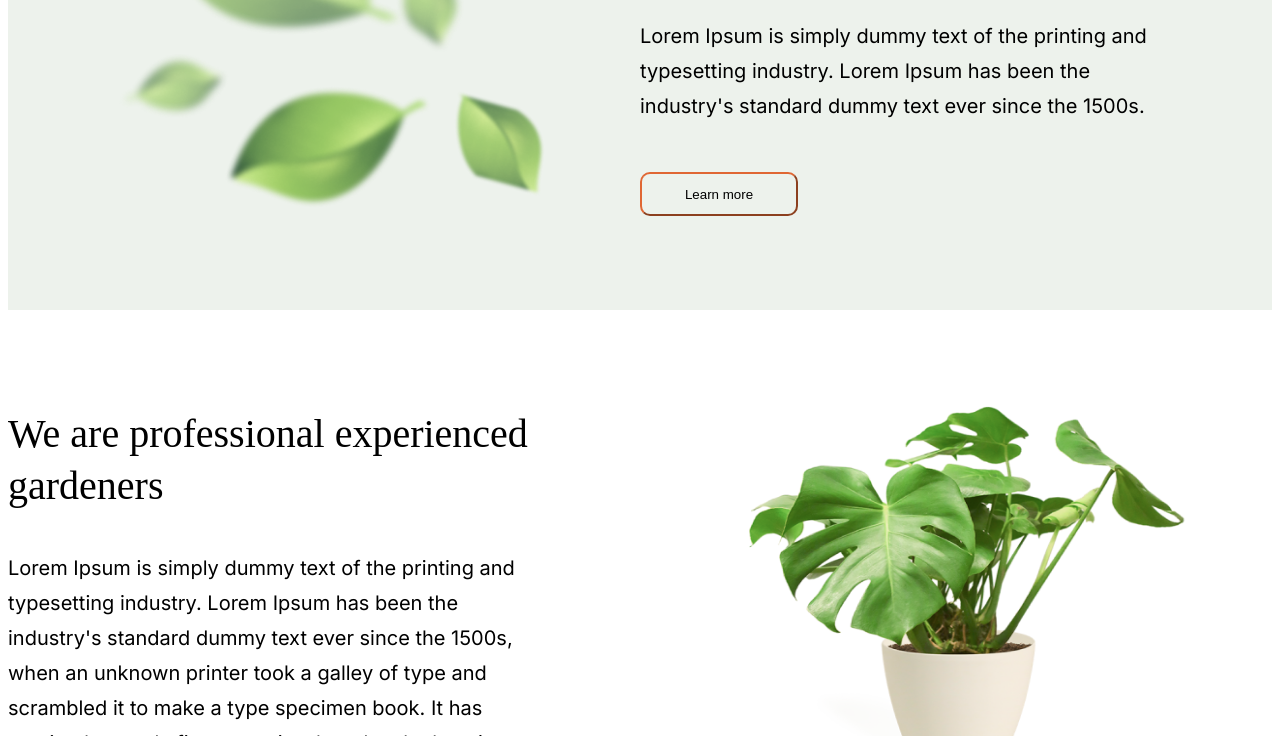
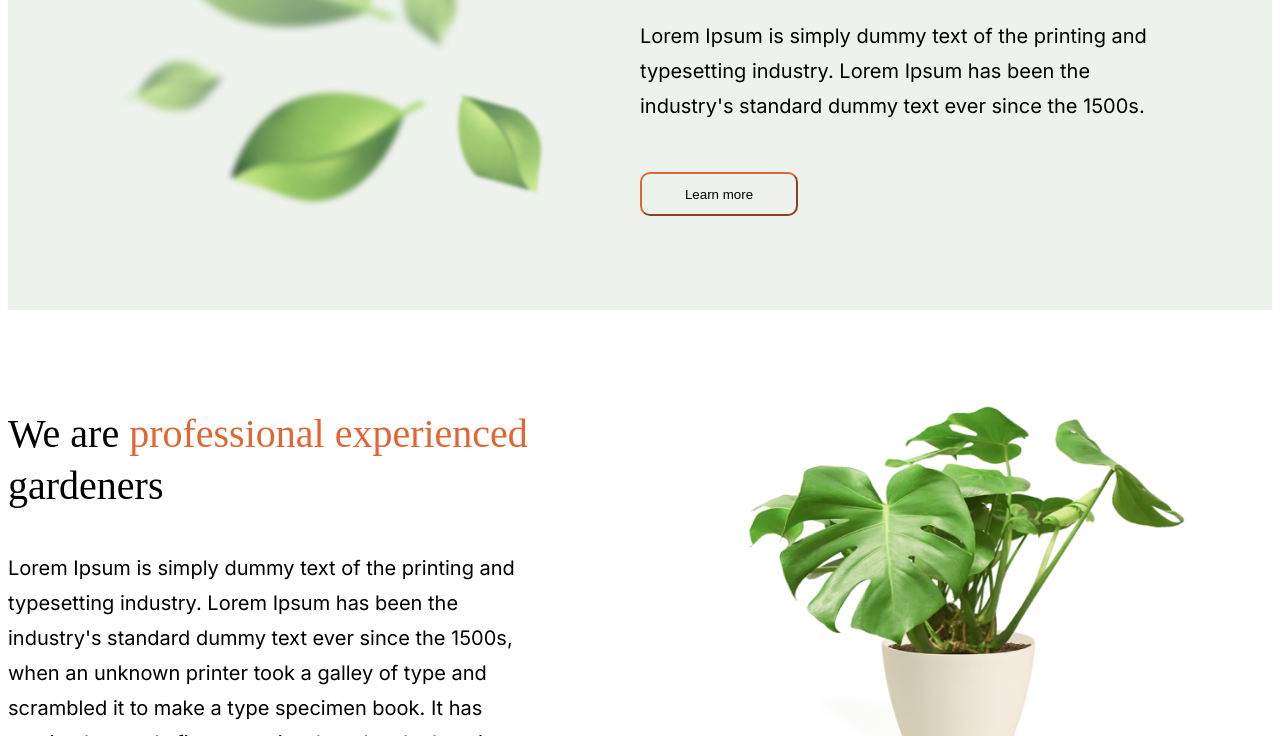
Before and after one commit to aniskamaksim/Plants, a plain HTML site: page index.html in a window 1280 px wide. Shown: the part 364-1100 px from the top of the page. Drawn offline with Linux system fonts and the light colour scheme; a web font is replaced by a local one.

Commit message:
feat: add favicon, color two words on orange

```diff
--- a/index.html
+++ b/index.html
@@ -4,6 +4,7 @@
     <meta charset="UTF-8">
     <meta name="viewport" content="width=device-width, user-scalable=no, initial-scale=1.0, maximum-scale=1.0, minimum-scale=1.0">
     <meta http-equiv="X-UA-Compatible" content="ie=edge">
+    <link rel="icon" href="./assets/img/logo_vector.png" type="image/png">
     <link rel="stylesheet" href="./style.css" type="text/css">
     <link rel="preconnect" href="https://fonts.googleapis.com"><link rel="preconnect" href="https://fonts.gstatic.com" crossorigin><link href="https://fonts.googleapis.com/css2?family=Inika:wght@400;700&family=Inter:wght@100;200;300;400;500;600;700;800;900&display=swap" rel="stylesheet">
     <title>Plants</title>
@@ -43,7 +44,7 @@
             <img src="./assets/img/houseplant%201.png" alt="leaves" class="section_1_leaves">
         </div>
         <div class="section_1_right">
-            <div class="section_1_title title_2">We are professional experienced gardeners</div>
+            <div class="section_1_title title_2">We are <span class = "orange_span">professional experienced</span> gardeners</div>
             <div class="section_1_text">Lorem Ipsum is simply dummy text of the printing and typesetting industry. Lorem Ipsum has been the industry's standard dummy text ever since the 1500s, when an unknown printer took a galley of type and scrambled it to make a type specimen book. It has survived not only five centuries, but also the leap into electronic typesetting, remaining essentially unchanged. </div>
         </div>
     </div>
--- a/style.css
+++ b/style.css
@@ -135,5 +135,7 @@ button {
     font-weight: 400;
     line-height: 52px;
     text-align: left;
-
 }
+.orange_span {
+    color: #E06733;
+}
```
